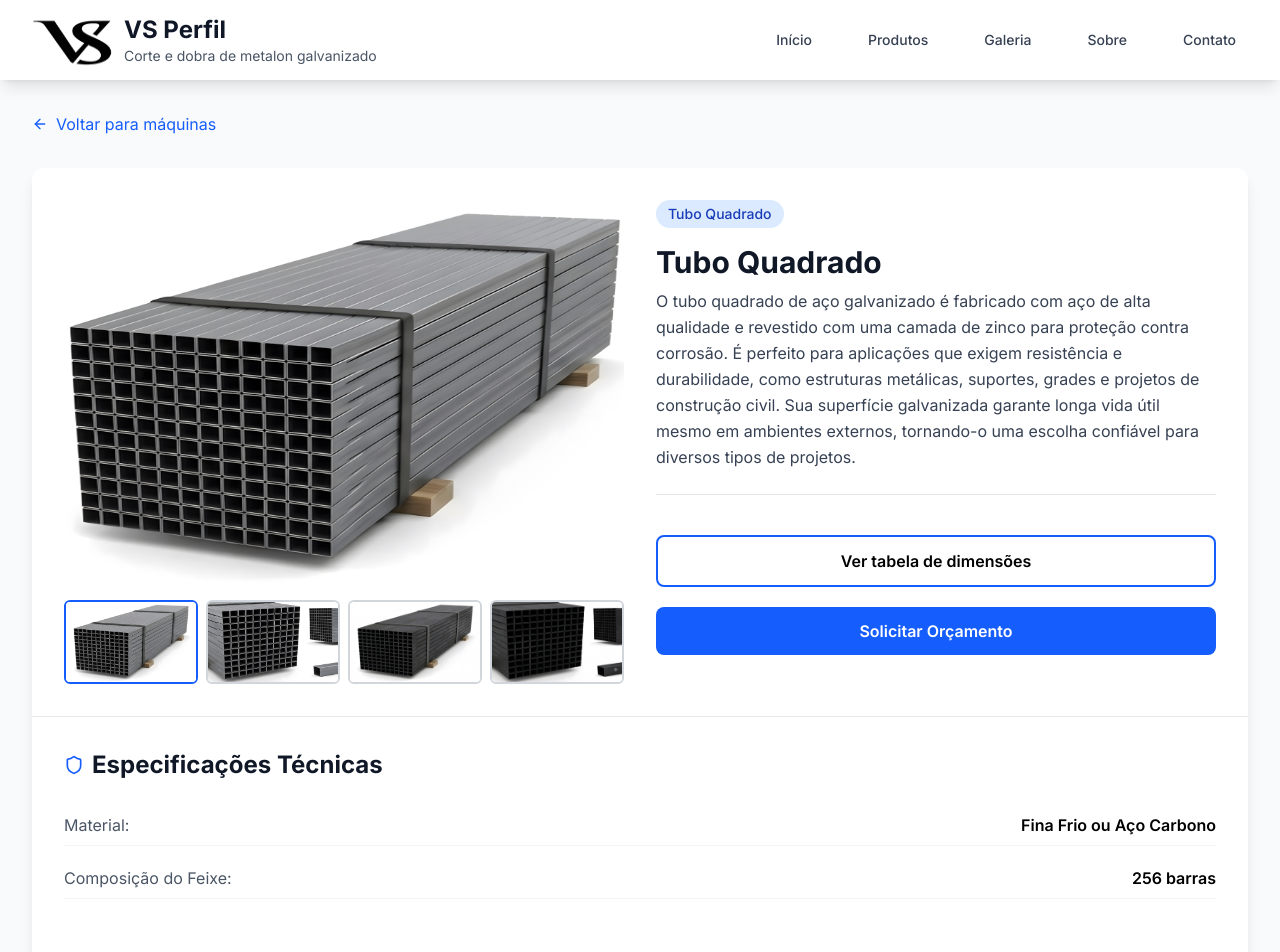
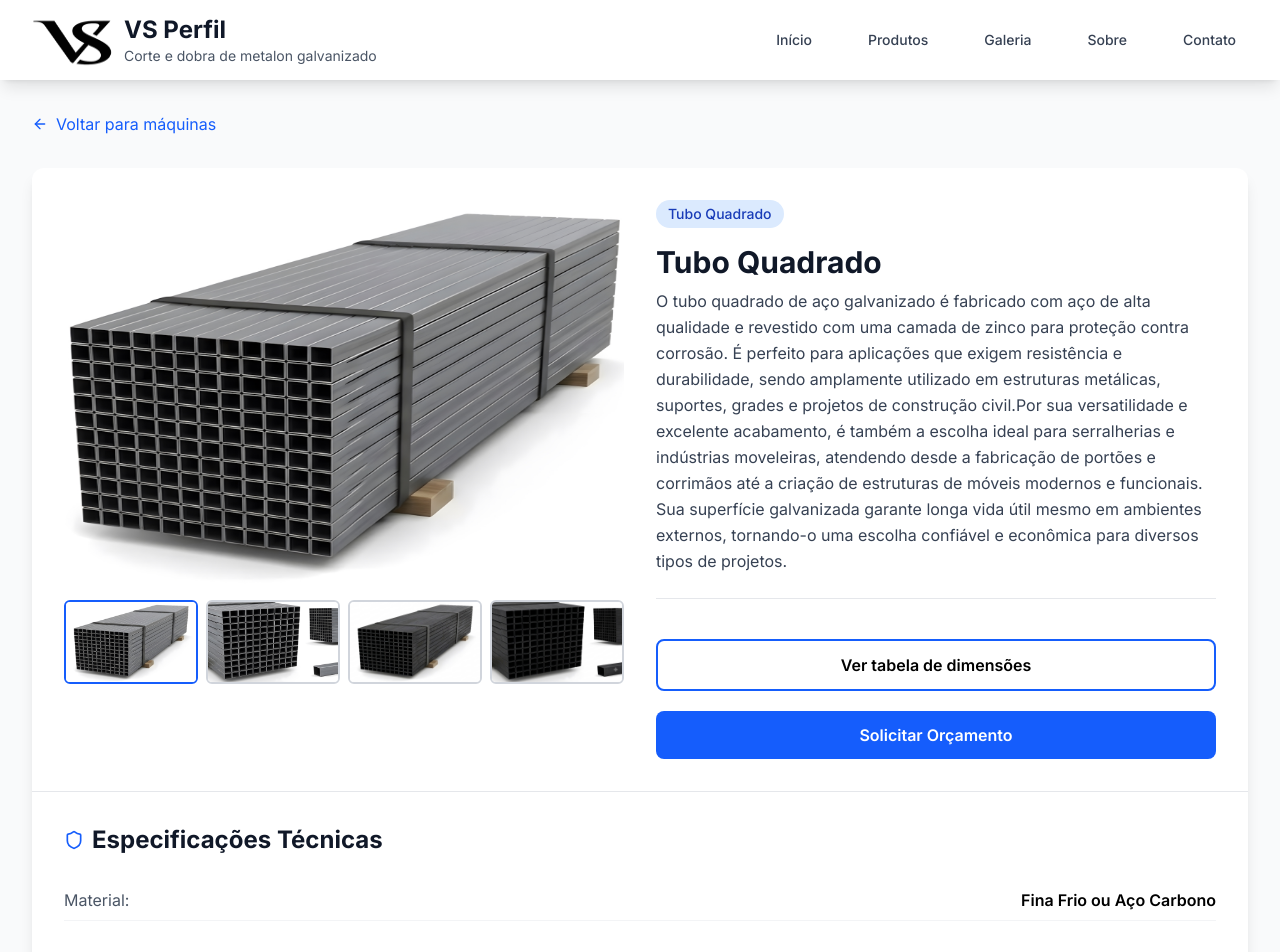
Before and after one commit to GustavoAndriani-Templates/VSPerfil, a React (Vite) app: page /product/1 in a window 1280 px wide. Shown: the top 952 px of the page. Built offline with nearby package versions, Linux system fonts and the light colour scheme.

Commit message:
fix: Product descriptions

```diff
--- a/src/data/products.ts
+++ b/src/data/products.ts
@@ -1,23 +1,60 @@
 import { Products } from "../types/products";
-
 
 export const productsData: Products[] = [
   {
-    id: '1',
-    name: 'Tubo Quadrado',
-    category: 'quadrado',
-    shortDescription: 'Tubo quadrado de aço galvanizado, ideal para estruturas metálicas e projetos de construção civil',
-    fullDescription: 'O tubo quadrado de aço galvanizado é fabricado com aço de alta qualidade e revestido com uma camada de zinco para proteção contra corrosão. É perfeito para aplicações que exigem resistência e durabilidade, como estruturas metálicas, suportes, grades e projetos de construção civil. Sua superfície galvanizada garante longa vida útil mesmo em ambientes externos, tornando-o uma escolha confiável para diversos tipos de projetos.',
-    image: '/productsImages/tubo_quadrado/tubo_quadrado.jpg',
+    id: "1",
+    name: "Tubo Quadrado",
+    category: "quadrado",
+    shortDescription:
+      "Tubo quadrado de aço galvanizado: ideal para estruturas metálicas, construção civil, serralherias e indústrias moveleiras.",
+    fullDescription:
+      "O tubo quadrado de aço galvanizado é fabricado com aço de alta qualidade e revestido com uma camada de zinco para proteção contra corrosão. É perfeito para aplicações que exigem resistência e durabilidade, sendo amplamente utilizado em estruturas metálicas, suportes, grades e projetos de construção civil.Por sua versatilidade e excelente acabamento, é também a escolha ideal para serralherias e indústrias moveleiras, atendendo desde a fabricação de portões e corrimãos até a criação de estruturas de móveis modernos e funcionais. Sua superfície galvanizada garante longa vida útil mesmo em ambientes externos, tornando-o uma escolha confiável e econômica para diversos tipos de projetos.",
+    image: "/productsImages/tubo_quadrado/tubo_quadrado.jpg",
     gallery: [
-      '/productsImages/tubo_quadrado/tubo_quadrado_3.jpg',
-      '/productsImages/tubo_quadrado/tubo_quadrado_5.png',
-      '/productsImages/tubo_quadrado/tubo_quadrado_4.png',
+      "/productsImages/tubo_quadrado/tubo_quadrado_3.jpg",
+      "/productsImages/tubo_quadrado/tubo_quadrado_5.png",
+      "/productsImages/tubo_quadrado/tubo_quadrado_4.png",
     ],
     technicalDetails: {
-      'Material': 'Fina Frio ou Aço Carbono',
-      'Composição do Feixe': '256 barras',
-    }
+      Material: "Fina Frio ou Aço Carbono",
+    },
+  },
+  {
+    id: "2",
+    name: "Tubo Redondo",
+    category: "redondo",
+    shortDescription:
+      "Tubo redondo de aço galvanizado: ideal para estruturas metálicas, construção civil, serralherias e indústrias moveleiras.",
+    fullDescription:
+      "O tubo redondo de aço galvanizado é fabricado com aço de alta qualidade e revestido com uma camada de zinco para proteção contra corrosão. É perfeito para aplicações que exigem resistência e durabilidade, sendo amplamente utilizado em estruturas metálicas, suportes, grades e projetos de construção civil.Por sua versatilidade e excelente acabamento, é também a escolha ideal para serralherias e indústrias moveleiras, atendendo desde a fabricação de portões e corrimãos até a criação de estruturas de móveis modernos e funcionais. Sua superfície galvanizada garante longa vida útil mesmo em ambientes externos, tornando-o uma escolha confiável e econômica para diversos tipos de projetos.",
+    image: "/productsImages/tubo_redondo/tubo_redondo.jpg",
+    gallery: [
+      "/productsImages/tubo_redondo/tubo_redondo_3.jpg",
+      // '/productsImages/tubo_redondo/tubo_redondo_4.jpg',
+      "/productsImages/tubo_redondo/tubo_redondo_5.jpg",
+      "/productsImages/tubo_redondo/tubo_redondo_7.jpg",
+    ],
+    technicalDetails: {
+      Material: "Fina Frio ou Aço Carbono",
+    },
+  },
+  {
+    id: "3",
+    name: "Tubo Retangular",
+    category: "retangular",
+    shortDescription:
+      "Tubo retangular de aço galvanizado: ideal para estruturas metálicas, construção civil, serralherias e indústrias moveleiras.",
+    fullDescription:
+      "O tubo redondo de aço galvanizado é fabricado com aço de alta qualidade e revestido com uma camada de zinco para proteção contra corrosão. É perfeito para aplicações que exigem resistência e durabilidade, sendo amplamente utilizado em estruturas metálicas, suportes, grades e projetos de construção civil.Por sua versatilidade e excelente acabamento, é também a escolha ideal para serralherias e indústrias moveleiras, atendendo desde a fabricação de portões e corrimãos até a criação de estruturas de móveis modernos e funcionais. Sua superfície galvanizada garante longa vida útil mesmo em ambientes externos, tornando-o uma escolha confiável e econômica para diversos tipos de projetos.",
+    image: "/productsImages/tubo_retangular/tubo_retangular.png",
+    gallery: [
+      "/productsImages/tubo_retangular/tubo_retangular_2.png",
+      "/productsImages/tubo_retangular/tubo_retangular_3.png",
+      "/productsImages/tubo_retangular/tubo_retangular_4.png",
+    ],
+    technicalDetails: {
+      Material: "Fina Frio ou Aço Carbono",
+    },
   },
   // {
   //   id: '2',
@@ -36,24 +73,6 @@ export const productsData: Products[] = [
   //     'Composição do Feixe': '256 barras',
   //   }
   // },
-  {
-    id: '3',
-    name: 'Tubo Redondo',
-    category: 'redondo',
-    shortDescription: 'Tubo redondo de aço galvanizado, ideal para aplicações estruturais e projetos de construção civil',
-    fullDescription: 'O tubo redondo de aço galvanizado é fabricado com aço de alta qualidade e revestido com uma camada de zinco para proteção contra corrosão. É perfeito para aplicações que exigem resistência e durabilidade, como estruturas metálicas, suportes, grades e projetos de construção civil. Sua superfície galvanizada garante longa vida útil mesmo em ambientes externos, tornando-o uma escolha confiável para diversos tipos de projetos.',
-    image: '/productsImages/tubo_redondo/tubo_redondo.jpg',
-    gallery: [
-      '/productsImages/tubo_redondo/tubo_redondo_3.jpg',
-      // '/productsImages/tubo_redondo/tubo_redondo_4.jpg',
-      '/productsImages/tubo_redondo/tubo_redondo_5.jpg',
-      '/productsImages/tubo_redondo/tubo_redondo_7.jpg',
-    ],
-    technicalDetails: {
-      'Material': 'Fina Frio ou Aço Carbono',
-      'Composição do Amarrado': '397 barras',
-    }
-  },
   // {
   //   id: '4',
   //   name: 'Tubo Redondo - Aço Carbono',
@@ -71,23 +90,6 @@ export const productsData: Products[] = [
   //     'Composição do Amarrado': '271 barras',
   //   }
   // },
-  {
-    id: '5',
-    name: 'Tubo Retangular',
-    category: 'retangular',
-    shortDescription: 'Tubo retangular de aço galvanizado, ideal para estruturas metálicas e projetos de construção civil',
-    fullDescription: 'O tubo retangular de aço galvanizado é fabricado com aço de alta qualidade e revestido com uma camada de zinco para proteção contra corrosão. É perfeito para aplicações que exigem resistência e durabilidade, como estruturas metálicas, suportes, grades e projetos de construção civil. Sua superfície galvanizada garante longa vida útil mesmo em ambientes externos, tornando-o uma escolha confiável para diversos tipos de projetos.',
-    image: '/productsImages/tubo_retangular/tubo_retangular.png',
-    gallery: [
-      '/productsImages/tubo_retangular/tubo_retangular_2.png',
-      '/productsImages/tubo_retangular/tubo_retangular_3.png',
-      '/productsImages/tubo_retangular/tubo_retangular_4.png',
-    ],
-    technicalDetails: {
-      'Material': 'Fina Frio ou Aço Carbono',
-      'Composição do Feixe': '224 barras',
-    }
-  },
   // {
   //   id: '6',
   //   name: 'Tubo Retangular - Aço Carbono',
```
